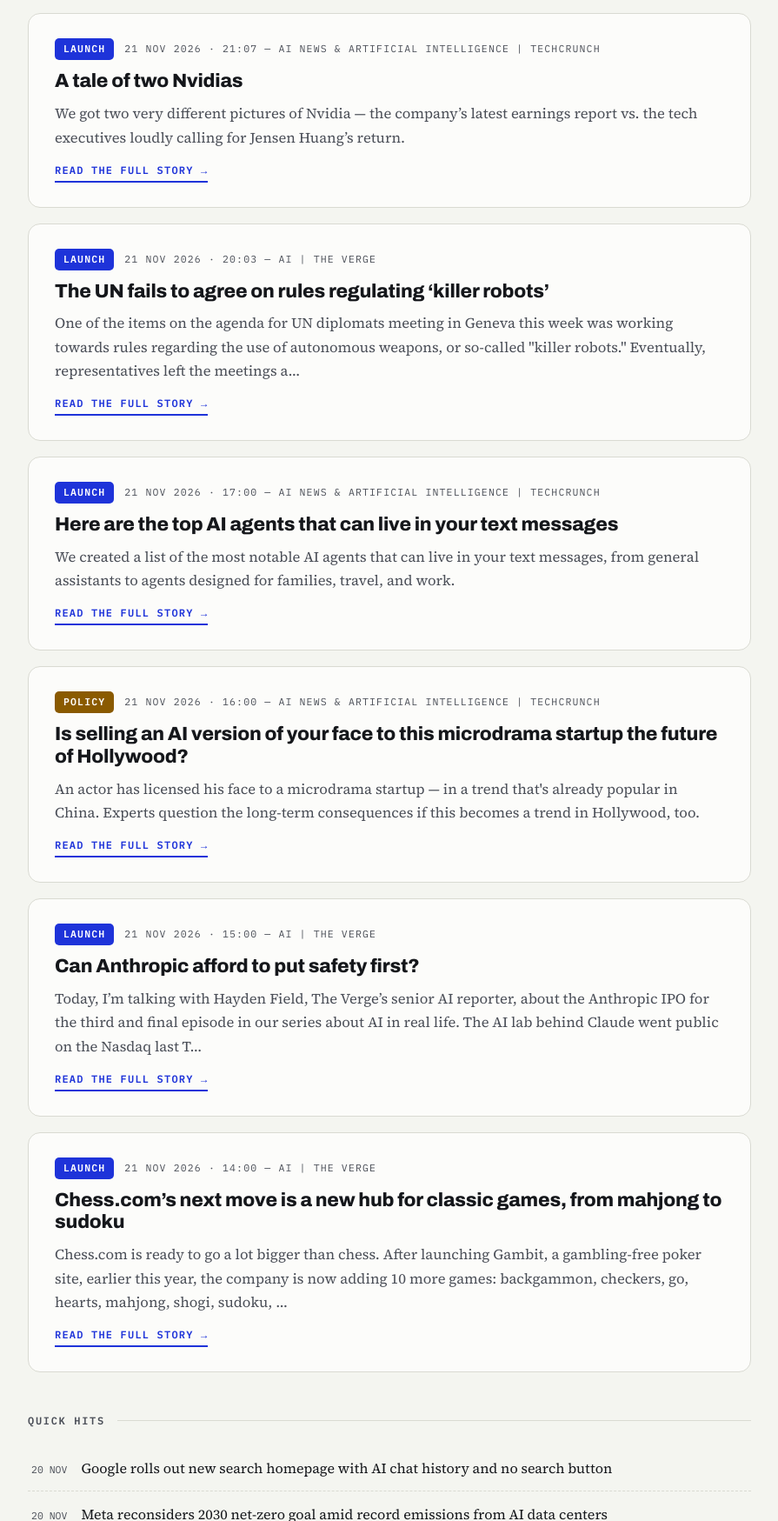
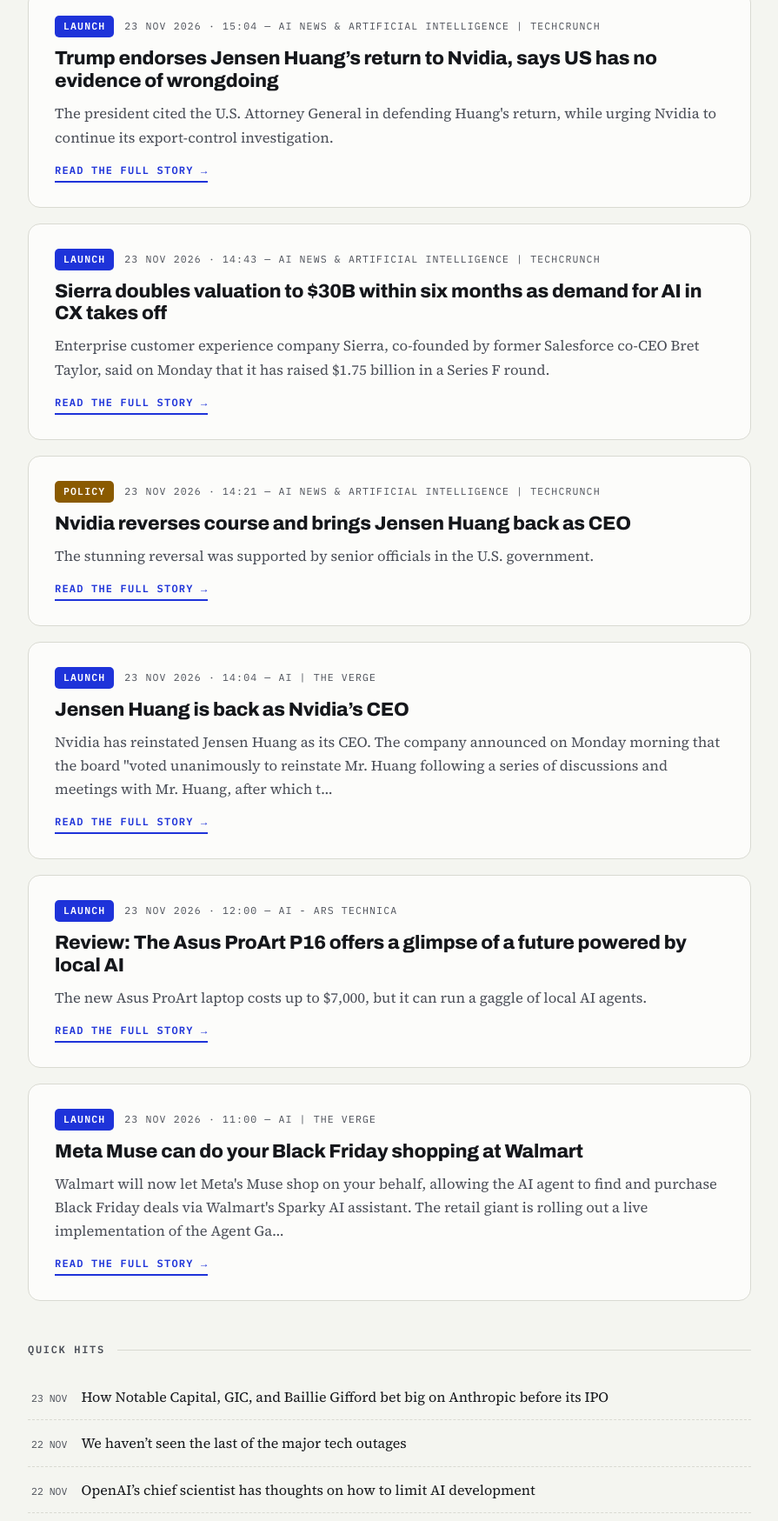
Before and after one commit to MOD108/AI-News, a plain HTML site: page index.html in a window 1280 px wide. Shown: the part 1051-2800 px from the top of the page at 87% size, without its empty margins (192-1087 px from the left). Drawn offline with Linux system fonts and the light colour scheme.

Commit message:
Issue 2026-11-23 — automated build

```diff
--- a/index.html
+++ b/index.html
@@ -106,13 +106,13 @@
 <body>
 
 <div class="ticker" aria-label="Latest headlines ticker">
-  <div class="ticker__track"><span><b>LAUNCH ///</b> The vibe-coding revolution is coming to all the gadgets</span><span><b>LAUNCH ///</b> Signal restricts mobile screenshots as it confronts ‘existential threat’ of AI surveillance</span><span><b>LAUNCH ///</b> A tale of two Nvidias</span><span><b>LAUNCH ///</b> The UN fails to agree on rules regulating ‘killer robots’</span></div>
+  <div class="ticker__track"><span><b>LAUNCH ///</b> Tech leaders are celebrating Jensen Huang’s return</span><span><b>LAUNCH ///</b> Jensen Huang reinstated as Nvidia CEO, board chair</span><span><b>LAUNCH ///</b> Trump endorses Jensen Huang’s return to Nvidia, says US has no evidence of wrongdoing</span><span><b>LAUNCH ///</b> Sierra doubles valuation to $30B within six months as demand for AI in CX takes off</span></div>
 </div>
 
 <header>
   <div class="issue-line">
-    <span>Issue <b>138</b></span>
-    <span>Sunday 22 November 2026</span>
+    <span>Issue <b>139</b></span>
+    <span>Monday 23 November 2026</span>
     <span>London, UK</span>
   </div>
   <h1 class="masthead">The <em>Wire</em></h1>
@@ -131,92 +131,92 @@
       <article class="story lead" data-tag="launch">
         <div class="story-meta">
           <span class="tag launch">Launch</span>
-          <span class="stamp mono">22 NOV 2026 · 13:00 — AI | The Verge</span>
+          <span class="stamp mono">23 NOV 2026 · 16:14 — AI | The Verge</span>
         </div>
-        <h2><a href="https://www.theverge.com/column/1039139/vibe-coding-gadgets-tv-camera" target="_blank" rel="noopener">The vibe-coding revolution is coming to all the gadgets</a></h2>
-        <p>This is The Stepback, a weekly newsletter breaking down one essential story from the tech world. For more on the vibe-hacking of everything, follow David Pierce. The Stepback arrives in our subscribers&#x27; inboxes on Sunday…</p>
-        <a class="readmore" href="https://www.theverge.com/column/1039139/vibe-coding-gadgets-tv-camera" target="_blank" rel="noopener">Read the full story →</a>
+        <h2><a href="https://www.theverge.com/tech/1040069/jensen-huang-return-elon-musk-sam-altman-yay" target="_blank" rel="noopener">Tech leaders are celebrating Jensen Huang’s return</a></h2>
+        <p>Let&#x27;s say you&#x27;re Jensen Huang. You (allegedly) cheated on your wife with an alleged Chinese spy, allegedly had an affair with not one, but two subordinates, and (allegedly!) &quot;terrorized&quot; your employees, a series of indis…</p>
+        <a class="readmore" href="https://www.theverge.com/tech/1040069/jensen-huang-return-elon-musk-sam-altman-yay" target="_blank" rel="noopener">Read the full story →</a>
       </article>
       <article class="story " data-tag="launch">
         <div class="story-meta">
           <span class="tag launch">Launch</span>
-          <span class="stamp mono">21 NOV 2026 · 21:37 — AI News &amp; Artificial Intelligence | TechCrunch</span>
+          <span class="stamp mono">23 NOV 2026 · 15:46 — AI - Ars Technica</span>
         </div>
-        <h2><a href="https://techcrunch.com/2026/11/21/signal-restricts-mobile-screenshots-as-it-confronts-existential-threat-of-ai-surveillance/" target="_blank" rel="noopener">Signal restricts mobile screenshots as it confronts ‘existential threat’ of AI surveillance</a></h2>
-        <p>Signal is limiting users&#x27; ability to take screenshots in both its Android and iOS apps.</p>
-        <a class="readmore" href="https://techcrunch.com/2026/11/21/signal-restricts-mobile-screenshots-as-it-confronts-existential-threat-of-ai-surveillance/" target="_blank" rel="noopener">Read the full story →</a>
+        <h2><a href="https://arstechnica.com/ai/2026/11/jensen-huang-reinstated-as-nvidia-ceo-board-chair/" target="_blank" rel="noopener">Jensen Huang reinstated as Nvidia CEO, board chair</a></h2>
+        <p>Trump says he spoke to the board and that Huang &quot;did nothing wrong.&quot;</p>
+        <a class="readmore" href="https://arstechnica.com/ai/2026/11/jensen-huang-reinstated-as-nvidia-ceo-board-chair/" target="_blank" rel="noopener">Read the full story →</a>
       </article>
       <article class="story " data-tag="launch">
         <div class="story-meta">
           <span class="tag launch">Launch</span>
-          <span class="stamp mono">21 NOV 2026 · 21:07 — AI News &amp; Artificial Intelligence | TechCrunch</span>
+          <span class="stamp mono">23 NOV 2026 · 15:04 — AI News &amp; Artificial Intelligence | TechCrunch</span>
         </div>
-        <h2><a href="https://techcrunch.com/2026/11/21/a-tale-of-two-nvidias/" target="_blank" rel="noopener">A tale of two Nvidias</a></h2>
-        <p>We got two very different pictures of Nvidia —  the company’s latest earnings report vs. the tech executives loudly calling for Jensen Huang’s return.</p>
-        <a class="readmore" href="https://techcrunch.com/2026/11/21/a-tale-of-two-nvidias/" target="_blank" rel="noopener">Read the full story →</a>
+        <h2><a href="https://techcrunch.com/2026/11/23/trump-endorses-jensen-huangs-return-to-nvidia-says-us-has-no-evidence-of-wrongdoing/" target="_blank" rel="noopener">Trump endorses Jensen Huang’s return to Nvidia, says US has no evidence of wrongdoing</a></h2>
+        <p>The president cited the U.S. Attorney General in defending Huang&#x27;s return, while urging Nvidia to continue its export-control investigation.</p>
+        <a class="readmore" href="https://techcrunch.com/2026/11/23/trump-endorses-jensen-huangs-return-to-nvidia-says-us-has-no-evidence-of-wrongdoing/" target="_blank" rel="noopener">Read the full story →</a>
       </article>
       <article class="story " data-tag="launch">
         <div class="story-meta">
           <span class="tag launch">Launch</span>
-          <span class="stamp mono">21 NOV 2026 · 20:03 — AI | The Verge</span>
+          <span class="stamp mono">23 NOV 2026 · 14:43 — AI News &amp; Artificial Intelligence | TechCrunch</span>
         </div>
-        <h2><a href="https://www.theverge.com/tech/1039554/un-regulations-killer-robots" target="_blank" rel="noopener">The UN fails to agree on rules regulating ‘killer robots’</a></h2>
-        <p>One of the items on the agenda for UN diplomats meeting in Geneva this week was working towards rules regarding the use of autonomous weapons, or so-called &quot;killer robots.&quot; Eventually, representatives left the meetings a…</p>
-        <a class="readmore" href="https://www.theverge.com/tech/1039554/un-regulations-killer-robots" target="_blank" rel="noopener">Read the full story →</a>
+        <h2><a href="https://techcrunch.com/2026/11/23/sierra-doubles-valuation-to-30b-within-six-months-as-demand-for-ai-in-cx-takes-off/" target="_blank" rel="noopener">Sierra doubles valuation to $30B within six months as demand for AI in CX takes off</a></h2>
+        <p>Enterprise customer experience company Sierra, co-founded by former Salesforce co-CEO Bret Taylor, said on Monday that it has raised $1.75 billion in a Series F round.</p>
+        <a class="readmore" href="https://techcrunch.com/2026/11/23/sierra-doubles-valuation-to-30b-within-six-months-as-demand-for-ai-in-cx-takes-off/" target="_blank" rel="noopener">Read the full story →</a>
+      </article>
+      <article class="story " data-tag="policy">
+        <div class="story-meta">
+          <span class="tag policy">Policy</span>
+          <span class="stamp mono">23 NOV 2026 · 14:21 — AI News &amp; Artificial Intelligence | TechCrunch</span>
+        </div>
+        <h2><a href="https://techcrunch.com/2026/11/23/nvidia-reverses-course-and-brings-jensen-huang-back-as-ceo/" target="_blank" rel="noopener">Nvidia reverses course and brings Jensen Huang back as CEO</a></h2>
+        <p>The stunning reversal was supported by senior officials in the U.S. government.</p>
+        <a class="readmore" href="https://techcrunch.com/2026/11/23/nvidia-reverses-course-and-brings-jensen-huang-back-as-ceo/" target="_blank" rel="noopener">Read the full story →</a>
       </article>
       <article class="story " data-tag="launch">
         <div class="story-meta">
           <span class="tag launch">Launch</span>
-          <span class="stamp mono">21 NOV 2026 · 17:00 — AI News &amp; Artificial Intelligence | TechCrunch</span>
+          <span class="stamp mono">23 NOV 2026 · 14:04 — AI | The Verge</span>
         </div>
-        <h2><a href="https://techcrunch.com/2026/11/21/all-the-ai-agents-that-can-live-in-your-text-messages/" target="_blank" rel="noopener">Here are the top AI agents that can live in your text messages</a></h2>
-        <p>We created a list of the most notable AI agents that can live in your text messages, from general assistants to agents designed for families, travel, and work.</p>
-        <a class="readmore" href="https://techcrunch.com/2026/11/21/all-the-ai-agents-that-can-live-in-your-text-messages/" target="_blank" rel="noopener">Read the full story →</a>
-      </article>
-      <article class="story " data-tag="policy">
-        <div class="story-meta">
-          <span class="tag policy">Policy</span>
-          <span class="stamp mono">21 NOV 2026 · 16:00 — AI News &amp; Artificial Intelligence | TechCrunch</span>
-        </div>
-        <h2><a href="https://techcrunch.com/2026/11/21/is-selling-an-ai-version-of-your-face-to-this-microdrama-startup-the-future-of-hollywood/" target="_blank" rel="noopener">Is selling an AI version of your face to this microdrama startup the future of Hollywood?</a></h2>
-        <p>An actor has licensed his face to a microdrama startup — in a trend that&#x27;s already popular in China. Experts question the long-term consequences if this becomes a trend in Hollywood, too.</p>
-        <a class="readmore" href="https://techcrunch.com/2026/11/21/is-selling-an-ai-version-of-your-face-to-this-microdrama-startup-the-future-of-hollywood/" target="_blank" rel="noopener">Read the full story →</a>
+        <h2><a href="https://www.theverge.com/tech/1039937/nvidia-ceo-jensen-huang-reinstated" target="_blank" rel="noopener">Jensen Huang is back as Nvidia’s CEO</a></h2>
+        <p>Nvidia has reinstated Jensen Huang as its CEO. The company announced on Monday morning that the board &quot;voted unanimously to reinstate Mr. Huang following a series of discussions and meetings with Mr. Huang, after which t…</p>
+        <a class="readmore" href="https://www.theverge.com/tech/1039937/nvidia-ceo-jensen-huang-reinstated" target="_blank" rel="noopener">Read the full story →</a>
       </article>
       <article class="story " data-tag="launch">
         <div class="story-meta">
           <span class="tag launch">Launch</span>
-          <span class="stamp mono">21 NOV 2026 · 15:00 — AI | The Verge</span>
+          <span class="stamp mono">23 NOV 2026 · 12:00 — AI - Ars Technica</span>
         </div>
-        <h2><a href="https://www.theverge.com/podcast/1038701/anthropic-ipo-ai-safety-openai-nvidia-structure" target="_blank" rel="noopener">Can Anthropic afford to put safety first?</a></h2>
-        <p>Today, I’m talking with Hayden Field, The Verge’s senior AI reporter, about the Anthropic IPO for the third and final episode in our series about AI in real life. The AI lab behind Claude went public on the Nasdaq last T…</p>
-        <a class="readmore" href="https://www.theverge.com/podcast/1038701/anthropic-ipo-ai-safety-openai-nvidia-structure" target="_blank" rel="noopener">Read the full story →</a>
+        <h2><a href="https://arstechnica.com/reviews/2026/11/review-the-asus-proart-p16-offers-a-glimpse-of-a-future-powered-by-local-ai/" target="_blank" rel="noopener">Review: The Asus ProArt P16 offers a glimpse of a future powered by local AI</a></h2>
+        <p>The new Asus ProArt laptop costs up to $7,000, but it can run a gaggle of local AI agents.</p>
+        <a class="readmore" href="https://arstechnica.com/reviews/2026/11/review-the-asus-proart-p16-offers-a-glimpse-of-a-future-powered-by-local-ai/" target="_blank" rel="noopener">Read the full story →</a>
       </article>
       <article class="story " data-tag="launch">
         <div class="story-meta">
           <span class="tag launch">Launch</span>
-          <span class="stamp mono">21 NOV 2026 · 14:00 — AI | The Verge</span>
+          <span class="stamp mono">23 NOV 2026 · 11:00 — AI | The Verge</span>
         </div>
-        <h2><a href="https://www.theverge.com/games/1038099/chess-classic-games-expansion-ai" target="_blank" rel="noopener">Chess.com’s next move is a new hub for classic games, from mahjong to sudoku</a></h2>
-        <p>Chess.com is ready to go a lot bigger than chess. After launching Gambit, a gambling-free poker site, earlier this year, the company is now adding 10 more games: backgammon, checkers, go, hearts, mahjong, shogi, sudoku, …</p>
-        <a class="readmore" href="https://www.theverge.com/games/1038099/chess-classic-games-expansion-ai" target="_blank" rel="noopener">Read the full story →</a>
+        <h2><a href="https://www.theverge.com/ai-artificial-intelligence/1039874/walmart-agent-gateway-meta-muse-black-friday" target="_blank" rel="noopener">Meta Muse can do your Black Friday shopping at Walmart</a></h2>
+        <p>Walmart will now let Meta&#x27;s Muse shop on your behalf, allowing the AI agent to find and purchase Black Friday deals via Walmart&#x27;s Sparky AI assistant. The retail giant is rolling out a live implementation of the Agent Ga…</p>
+        <a class="readmore" href="https://www.theverge.com/ai-artificial-intelligence/1039874/walmart-agent-gateway-meta-muse-black-friday" target="_blank" rel="noopener">Read the full story →</a>
       </article>
 </main>
 
 <section class="quickhits">
   <div class="section-label">Quick hits</div>
   <ul class="hits">
-      <li><span class="stamp mono">20 NOV</span><a href="https://arstechnica.com/ai/2026/11/googles-latest-search-page-redesign-drops-the-search-button-adds-ai-sidebar/" target="_blank" rel="noopener">Google rolls out new search homepage with AI chat history and no search button</a></li>
-      <li><span class="stamp mono">20 NOV</span><a href="https://arstechnica.com/ai/2026/11/meta-reconsiders-2030-net-zero-goal-amid-record-emissions-from-ai-data-centers/" target="_blank" rel="noopener">Meta reconsiders 2030 net-zero goal amid record emissions from AI data centers</a></li>
-      <li><span class="stamp mono">20 NOV</span><a href="https://arstechnica.com/security/2026/11/a-leaky-ai-supply-chain-is-exposing-secret-user-data-at-an-alarming-rate/" target="_blank" rel="noopener">Researcher plants 2m canaries into the AI supply chain. A privacy disaster surfaced.</a></li>
-      <li><span class="stamp mono">20 NOV</span><a href="https://techcrunch.com/2026/11/20/daniel-ek-backs-ai-researchers-fusion-power-startup-heres-what-theyre-building/" target="_blank" rel="noopener">Daniel Ek backs AI researcher’s fusion power startup. Here’s what they’re building.</a></li>
-      <li><span class="stamp mono">20 NOV</span><a href="https://techcrunch.com/2026/11/20/ai-claimed-a-solution-to-the-167-year-old-riemann-hypothesis-and-a-human-did-too/" target="_blank" rel="noopener">AI claimed a solution to the 167-year-old Riemann hypothesis — and a human did, too</a></li>
-      <li><span class="stamp mono">20 NOV</span><a href="https://www.theverge.com/policy/1038892/trump-foreign-data-centers-tax" target="_blank" rel="noopener">Trump threatens ‘tremendous tax’ for moving AI data centers outside the US</a></li>
+      <li><span class="stamp mono">23 NOV</span><a href="https://techcrunch.com/2026/11/22/how-notable-capital-gic-and-baillie-gifford-bet-big-on-anthropic-before-its-ipo/" target="_blank" rel="noopener">How Notable Capital, GIC, and Baillie Gifford bet big on Anthropic before its IPO</a></li>
+      <li><span class="stamp mono">22 NOV</span><a href="https://www.theverge.com/tech/1039851/major-tech-outages" target="_blank" rel="noopener">We haven’t seen the last of the major tech outages</a></li>
+      <li><span class="stamp mono">22 NOV</span><a href="https://techcrunch.com/2026/11/22/openais-chief-scientist-has-thoughts-on-how-to-limit-ai-development/" target="_blank" rel="noopener">OpenAI’s chief scientist has thoughts on how to limit AI development</a></li>
+      <li><span class="stamp mono">22 NOV</span><a href="https://techcrunch.com/2026/11/22/why-data-centers-are-at-the-center-of-the-big-tech-backlash/" target="_blank" rel="noopener">Why data centers are at the center of the Big Tech backlash</a></li>
+      <li><span class="stamp mono">22 NOV</span><a href="https://www.theverge.com/games/1039770/binding-of-isaac-ai-music" target="_blank" rel="noopener">Binding of Isaac developer removes AI music from Repentance Plus</a></li>
+      <li><span class="stamp mono">22 NOV</span><a href="https://www.theverge.com/column/1039139/vibe-coding-gadgets-tv-camera" target="_blank" rel="noopener">The vibe-coding revolution is coming to all the gadgets</a></li>
   </ul>
 </section>
 
 <footer>
   <span>© 2026 The Wire — auto-compiled, human-owned</span>
-  <span class="mono">last build: 22 Nov 2026 · 13:31 GMT</span>
+  <span class="mono">last build: 23 Nov 2026 · 16:22 GMT</span>
 </footer>
 
 <script>
--- a/state.json
+++ b/state.json
@@ -1 +1 @@
-{"issue": 138}
+{"issue": 139}
```
